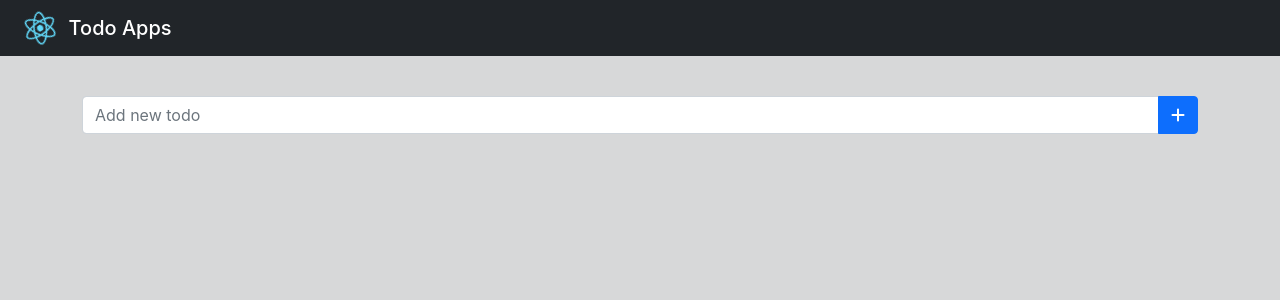
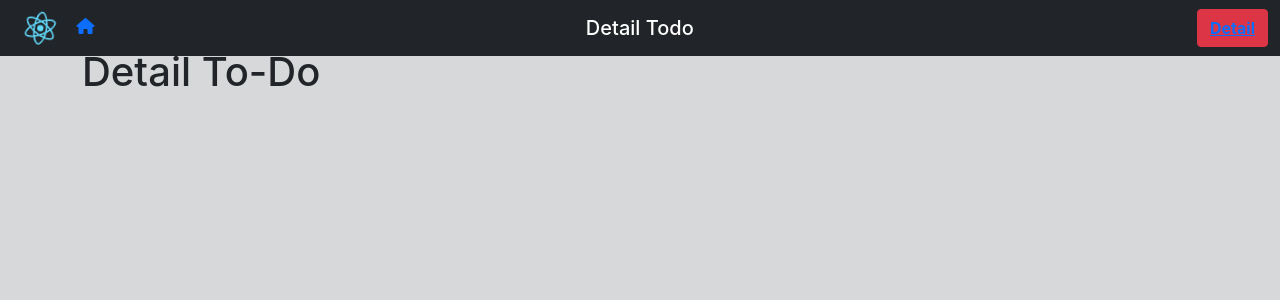
Before and after one commit to ALTA-FE4-AhmadTiarK/todo-list-app, a React (Create React App) app: page /detail in a window 1280 px wide. Shown: the top 300 px of the page. Built offline with nearby package versions, Linux system fonts and the light colour scheme.

Commit message:
Creating the Navigation

```diff
--- a/src/components/Navbar.jsx
+++ b/src/components/Navbar.jsx
@@ -1,14 +1,21 @@
 import React from 'react';
+import { Link } from 'react-router-dom';
 import logo from '../assets/logo.svg';
 
 const Navbar = (props) => {
 	return (
-		<div className='navbar navbar-expand-lg fixed-top bg-dark text-white container-fluid'>
-			<img src={logo} className='App-logo' alt='logo' />
+		<div className='navbar navbar-expand-lg fixed-top bg-dark text-white container-fluid justify-content-between'>
+			<Link to='/'>
+				<img src={logo} className='App-logo' alt='logo' />
+				<i className='fa-solid fa-house my-auto ms-2 me-1'></i>
+			</Link>
 			<h4 className='align-items-center my-auto navbar-brand'>
 				{props.title}
 			</h4>
 			{props.children}
+			<button className='btn btn-danger text-decoration-none fw-bold'>
+				<Link to={'/detail'}>Detail</Link>
+			</button>
 		</div>
 	);
 };
--- a/src/index.js
+++ b/src/index.js
@@ -1,11 +1,11 @@
 import React from 'react';
 import ReactDOM from 'react-dom';
+import Routing from './routes/Routes';
 import './styles/index.css';
-import App from './pages/App';
 
 ReactDOM.render(
 	<React.StrictMode>
-		<App />
+		<Routing />
 	</React.StrictMode>,
 	document.getElementById('root')
 );
--- a/src/routes/Routes.jsx
+++ b/src/routes/Routes.jsx
@@ -0,0 +1,17 @@
+import React from 'react';
+import { BrowserRouter, Route, Routes } from 'react-router-dom';
+import Detail from '../pages/Detail';
+import App from '../pages/App';
+
+function Routing() {
+	return (
+		<BrowserRouter>
+			<Routes>
+				<Route path='/' element={<App />} />
+				<Route path='/detail' element={<Detail />} />
+			</Routes>
+		</BrowserRouter>
+	);
+}
+
+export default Routing;
```
Also changed, not shown: src/utils/navigation.js (added, +19 -0 lines).
